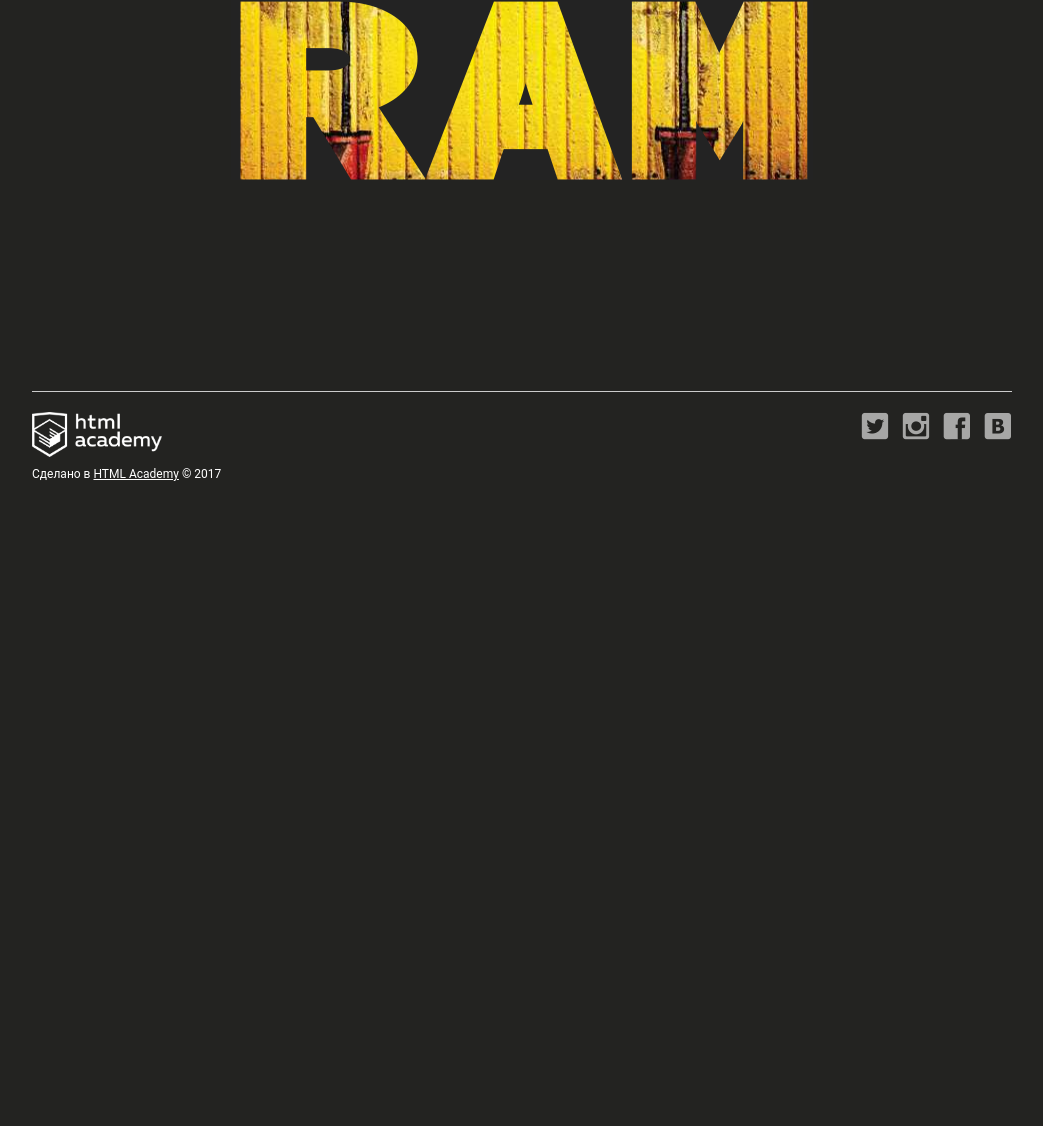
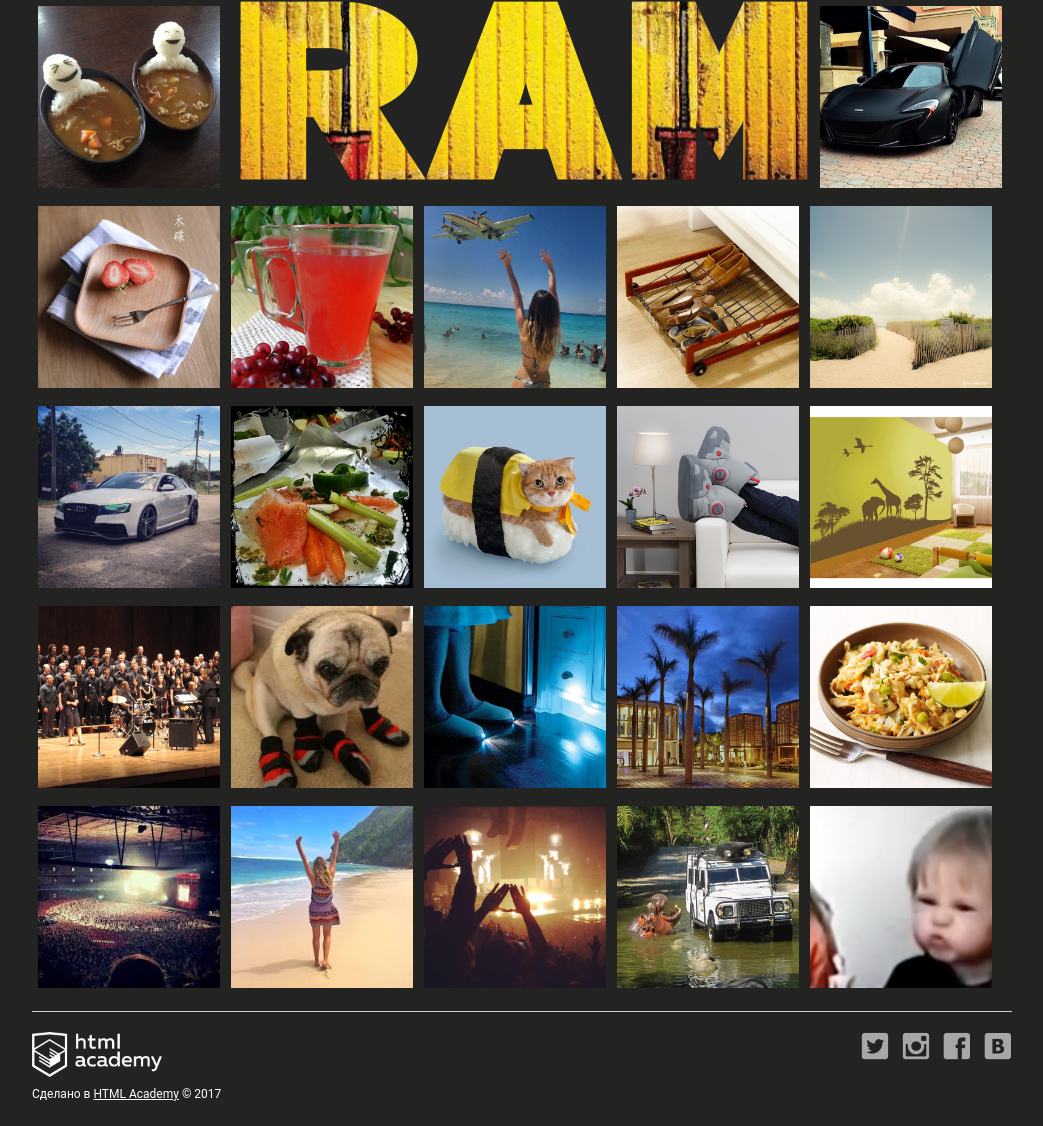
Before and after one commit to apavlushina/Keksogram, a plain HTML site: page index.html in a window 1280 px wide. Shown: the part 394-1520 px from the top of the page, without its empty margins (118-1161 px from the left). Before the commit the page ends 900 px from the top, so only its background shows below. Drawn offline with nearby package versions, Linux system fonts and the light colour scheme.

Commit message:
Added photos

```diff
--- a/index.html
+++ b/index.html
@@ -111,6 +111,7 @@
 </form>
 
 <div class="pictures container" style="font-size: 12px;">
+
 </div>
 
 <footer class="footer container">
@@ -157,5 +158,7 @@
   </a>
 </template>
 
+<script src="js/pictures.js"></script>
+
 </body>
 </html>
--- /dev/null
+++ b/js/pictures.js
@@ -0,0 +1,102 @@
+
+
+var comments = [
+  'Everything is perfect!',
+  'Mostly all good. But not all...',
+  'When you are making a photo it is good to take away a finger out of picture. It is at least unprofessional.',
+  'My granny has sneezed ocasionally with photocamera in her hands - and even those photo was better',
+  'I has stumbled because of the bananas peel and dropped the camera on my cat - and even those photo was better',
+  'Faces of the people are distorted like somebody is beating them. How could you catch so awful moment?'
+];
+
+var descriptions = [
+  'Test of my new camera:)',
+  'Party with friends on the beach',
+  'It is really good food at that place!',
+  'relax...',
+  'This car is amazing',
+  'enjoy every moment of your life'
+];
+
+var links = [
+  'photos/1.jpg',
+  'photos/2.jpg',
+  'photos/3.jpg',
+  'photos/4.jpg',
+  'photos/5.jpg',
+  'photos/6.jpg',
+  'photos/7.jpg',
+  'photos/8.jpg',
+  'photos/9.jpg',
+  'photos/10.jpg',
+  'photos/11.jpg',
+  'photos/12.jpg',
+  'photos/13.jpg',
+  'photos/14.jpg',
+  'photos/15.jpg',
+  'photos/16.jpg',
+  'photos/17.jpg',
+  'photos/18.jpg',
+  'photos/19.jpg',
+  'photos/20.jpg',
+  'photos/21.jpg',
+  'photos/22.jpg',
+  'photos/23.jpg',
+  'photos/24.jpg',
+  'photos/25.jpg',
+  'photos/26.jpg',
+];
+
+var getRandomInRange = function (min, max) {
+  return Math.floor(Math.random() * (max - min + 1)) + min;
+}
+
+var getLikes = getRandomInRange(15,200);
+
+var photos = [];
+for (var i = 0; i < 26; i++) {
+  var photo = {
+    url: links[i],
+    likes: getLikes,
+    comments: comments[Math.floor(Math.random() * comments.length)],
+    description: descriptions[Math.floor(Math.random() * descriptions.length)]
+  }
+
+  photos[i] = photo;
+
+}
+
+var similarPhotoTemplate = document.querySelector('#picture-template').content.querySelector('.picture');
+var similarListElement = document.querySelector('.pictures');
+
+
+// for (var i = 0; i < photos.length; i++) {
+// var photoElement = similarPhotoTemplate.cloneNode(true);
+//
+//
+//
+//     photoElement.querySelector('img').src = photos[i].url;
+//     photoElement.querySelector('.picture-likes').textContent = photos[i].likes;
+//     photoElement.querySelector('.picture-comments').textContent = photos[i].comments;
+//
+//   similarListElement.appendChild(photoElement);
+// }
+
+
+ var renderPhotos = function(array) {
+ var photoElement = similarPhotoTemplate.cloneNode(true);
+
+    photoElement.querySelector('img').src = photos[i].url;
+    photoElement.querySelector('.picture-likes').textContent = photos[i].likes;
+    photoElement.querySelector('.picture-comments').textContent = photos[i].comments;
+
+  return photoElement;
+}
+
+var fragment = document.createDocumentFragment();
+for (var i = 0; i < photos.length; i++) {
+  fragment.appendChild(renderPhotos(photos[i]));
+}
+
+
+similarListElement.appendChild(fragment);
```
